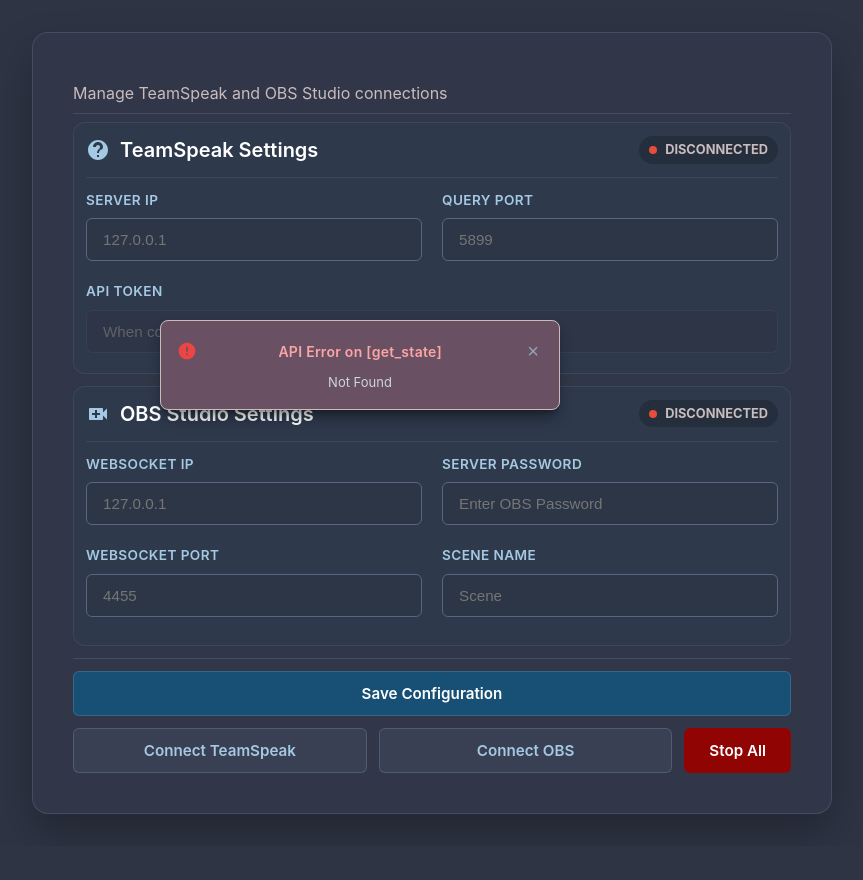
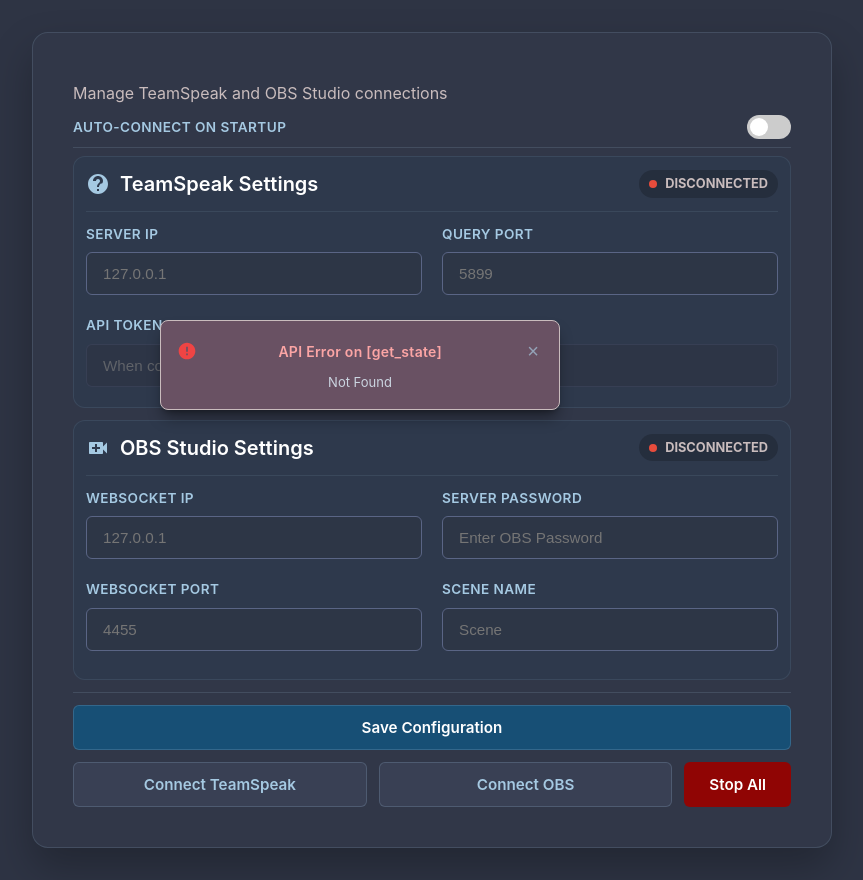
Before and after one commit to NightKey/ts6-obs-bridge, a Python web app: template src/modules/WebUI/templates/index.html in a window 1280 px wide. Shown: the whole page, without its empty margins (208-1071 px from the left). Before the commit the page ends 823 px from the top, so only its background shows below. Run offline with Jinja, Linux system fonts and the light colour scheme; the template is opened without the code that fills it, so the values that code supplies are empty.

Commit message:
Added an auto connect option.

```diff
--- a/src/modules/WebUI/static/script.js
+++ b/src/modules/WebUI/static/script.js
@@ -50,7 +50,6 @@ async function loadSettings() {
     const data = await apiFetch('get_settings');
     if (!data) return;
 
-    // Direct mapping of key-values to input fields by exact ID match
     const fields = [
         'teamspeak_ip', 'teamspeak_port', 'teamspeak_api',
         'obs_ip', 'obs_port', 'obs_password', 'obs_scene'
@@ -62,6 +61,12 @@ async function loadSettings() {
             input.value = data[fieldId];
         }
     });
+
+    // Load in the auto-connect value at the start
+    const autoconnectInput = document.getElementById('autoconnect');
+    if (autoconnectInput && data.autoconnect !== undefined) {
+        autoconnectInput.checked = !!data.autoconnect;
+    }
 }
 
 // 2. Save Button Event: package inputs into JSON and POST to update_settings
@@ -186,4 +191,13 @@ document.addEventListener('DOMContentLoaded', () => {
     document.getElementById('btnCloseError')?.addEventListener('click', () => {
         document.getElementById('errorPopup').classList.remove('show');
     });
+    document.getElementById('autoconnect')?.addEventListener('change', async (e) => {
+        await apiFetch('toggle_autoconnect', {
+            method: 'POST',
+            headers: {
+                'Content-Type': 'application/json'
+            },
+            body: JSON.stringify({ "value": e.target.checked })
+        });
+    });
 });
--- a/src/modules/WebUI/static/style.css
+++ b/src/modules/WebUI/static/style.css
@@ -329,6 +329,61 @@ label {
     color: #cbd5e1; /* Clear readable description */
 }
 
+/* Custom slider switch */
+.switch-container {
+    display: flex;
+    align-items: center;
+    justify-content: space-between;
+    gap: 15px;
+    margin-top: 10px;
+}
+
+.switch {
+    position: relative;
+    display: inline-block;
+    width: 44px;
+    height: 24px;
+    flex-shrink: 0;
+}
+
+.switch input {
+    opacity: 0;
+    width: 0;
+    height: 0;
+}
+
+.slider {
+    position: absolute;
+    cursor: pointer;
+    top: 0;
+    left: 0;
+    right: 0;
+    bottom: 0;
+    background-color: #ccc;
+    transition: .3s;
+    border-radius: 24px;
+}
+
+.slider:before {
+    position: absolute;
+    content: "";
+    height: 18px;
+    width: 18px;
+    left: 3px;
+    bottom: 3px;
+    background-color: white;
+    transition: .3s;
+    border-radius: 50%;
+}
+
+input:checked + .slider {
+    background-color: var(--color-sec-dark); /* Adjust to match your theme color if desired */
+}
+
+input:checked + .slider:before {
+    transform: translateX(20px);
+}
+
 /* ==========================================================================
    3. TEAMSPEAK & OBS WIDGET NAMESPACED THEMING (.voice-widget-theme)
    ========================================================================== */
--- a/src/modules/WebUI/templates/index.html
+++ b/src/modules/WebUI/templates/index.html
@@ -11,6 +11,15 @@
         <header class="dashboard-header">
             <h1>{{ page_title }}</h1>
             <p class="subtitle">Manage TeamSpeak and OBS Studio connections</p>
+            <div class="form-group">
+                <div class="switch-container">
+                    <label for="autoconnect" style="margin-bottom: 0; cursor: pointer;">Auto-Connect on Startup</label>
+                    <label class="switch">
+                        <input type="checkbox" id="autoconnect">
+                        <span class="slider"></span>
+                    </label>
+                </div>
+            </div>
         </header>
 
         <form id="configForm" onsubmit="return false;">
```
Also changed, not shown: src/main.py (+27 -5 lines), src/modules/Database.py (+19 -8 lines), src/modules/Settings.py (+5 -2 lines), src/modules/WebUI/WebUI.py (+9 -1 lines), 2 other files.
